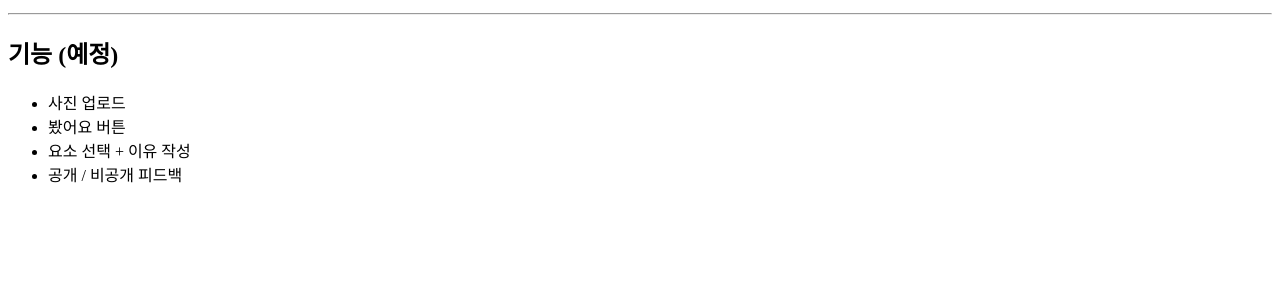
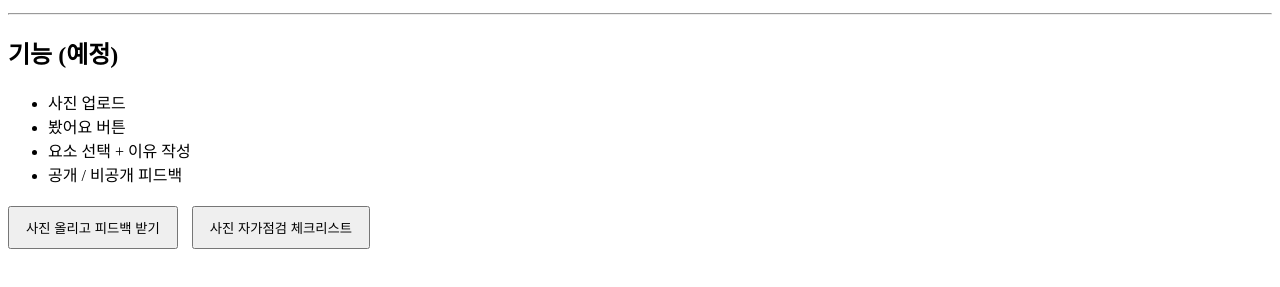
Before and after one commit to robert12640/pfm, a plain HTML site: page index.html in a window 1280 px wide. Shown: the part 107-394 px from the top of the page. Drawn offline with Linux system fonts and the light colour scheme.

Commit message:
add buttons

```diff
--- a/index.html
+++ b/index.html
@@ -19,3 +19,12 @@
   </ul>
 </body>
 </html>
+<div style="margin-top:20px;">
+  <button onclick="alert('준비중입니다')" style="padding:10px 16px; margin-right:10px;">
+    사진 올리고 피드백 받기
+  </button>
+
+  <button onclick="alert('준비중입니다')" style="padding:10px 16px;">
+    사진 자가점검 체크리스트
+  </button>
+</div>
```
